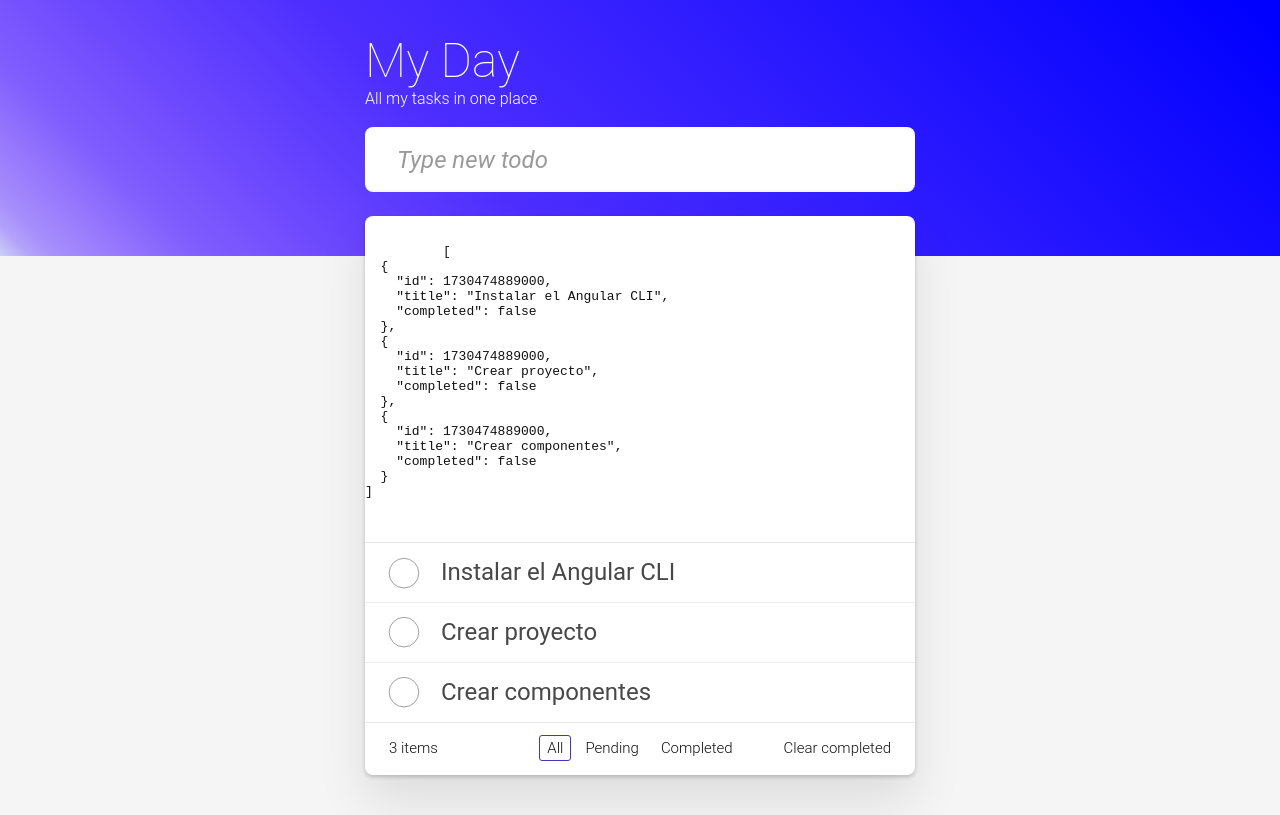
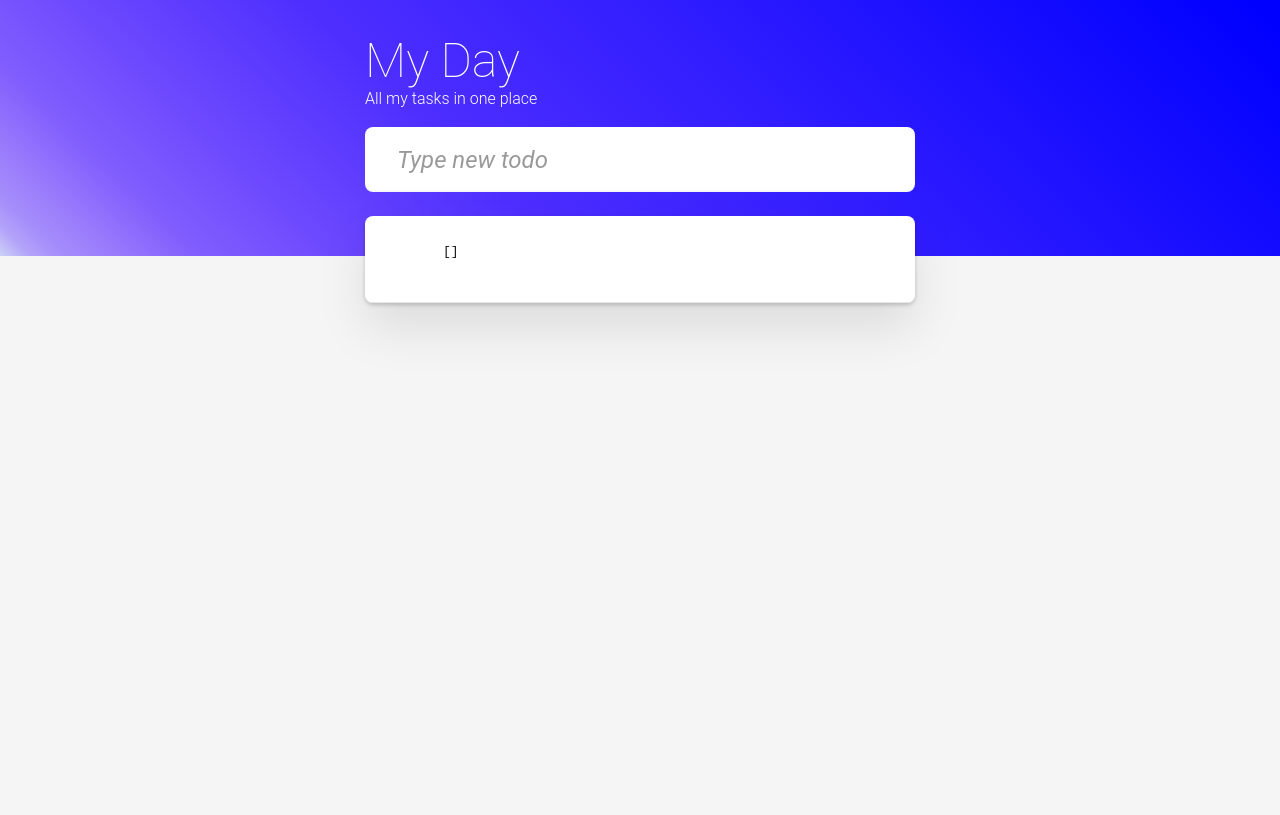
Before and after one commit to JuanPabaz/Practica-Angular, an Angular app: page / in a window 1280 px wide. Built offline with nearby package versions, Linux system fonts and the light colour scheme.

Commit message:
feata: add localStorage

```diff
--- a/src/app/pages/home/home.component.html
+++ b/src/app/pages/home/home.component.html
@@ -54,7 +54,7 @@
           </ul>
         </section>
       <!-- This footer should be hidden by default and shown when there are todos -->
-      <footer class="footer">
+      <footer class="footer" *ngIf="tasks().length > 0">
         <!-- This should be `0 items left` by default -->
         <span class="todo-count" >
           <strong>{{taskByFilter().length}}</strong>
--- a/src/app/pages/home/home.component.ts
+++ b/src/app/pages/home/home.component.ts
@@ -1,4 +1,4 @@
-import { Component, computed, signal } from '@angular/core';
+import { Component, computed, signal, effect, inject, Injector } from '@angular/core';
 import { CommonModule } from '@angular/common';
 import { Task } from './../../Models/Task.models';
 import { ReactiveFormsModule, FormControl, Validators } from '@angular/forms';
@@ -18,6 +18,24 @@
   ]
 });
 
+injector = inject(Injector);
+
+ngOnInit(){
+  const tasksStorage = localStorage.getItem('tasks');
+  if (tasksStorage){
+    const tasks = JSON.parse(tasksStorage);
+    this.tasks.set(tasks);
+  }
+  this.trackTasks();
+}
+
+trackTasks(){
+  effect(() => {
+    const tasks = this.tasks();
+    localStorage.setItem('tasks', JSON.stringify(tasks));
+  }, {injector: this.injector});
+}
+
 filter = signal<'All' | 'Pending' | 'Completed'>('All');
 taskByFilter = computed(() => {
   const filter = this.filter();
@@ -30,22 +48,7 @@
   }
   return tasks;
 })
-  tasks = signal<Task[]>([
-    {
-      id: Date.now(),
-      title: 'Instalar el Angular CLI',
-      completed: false
-    },
-    {
-      id: Date.now(),
-      title: 'Crear proyecto',
-      completed: false
-    },
-    {
-      id: Date.now(),
-      title: 'Crear componentes',
-      completed: false
-    }]);
+  tasks = signal<Task[]>([]);
 
     changeHandler(){
       if (this.newTaskCtrl.valid){
```
